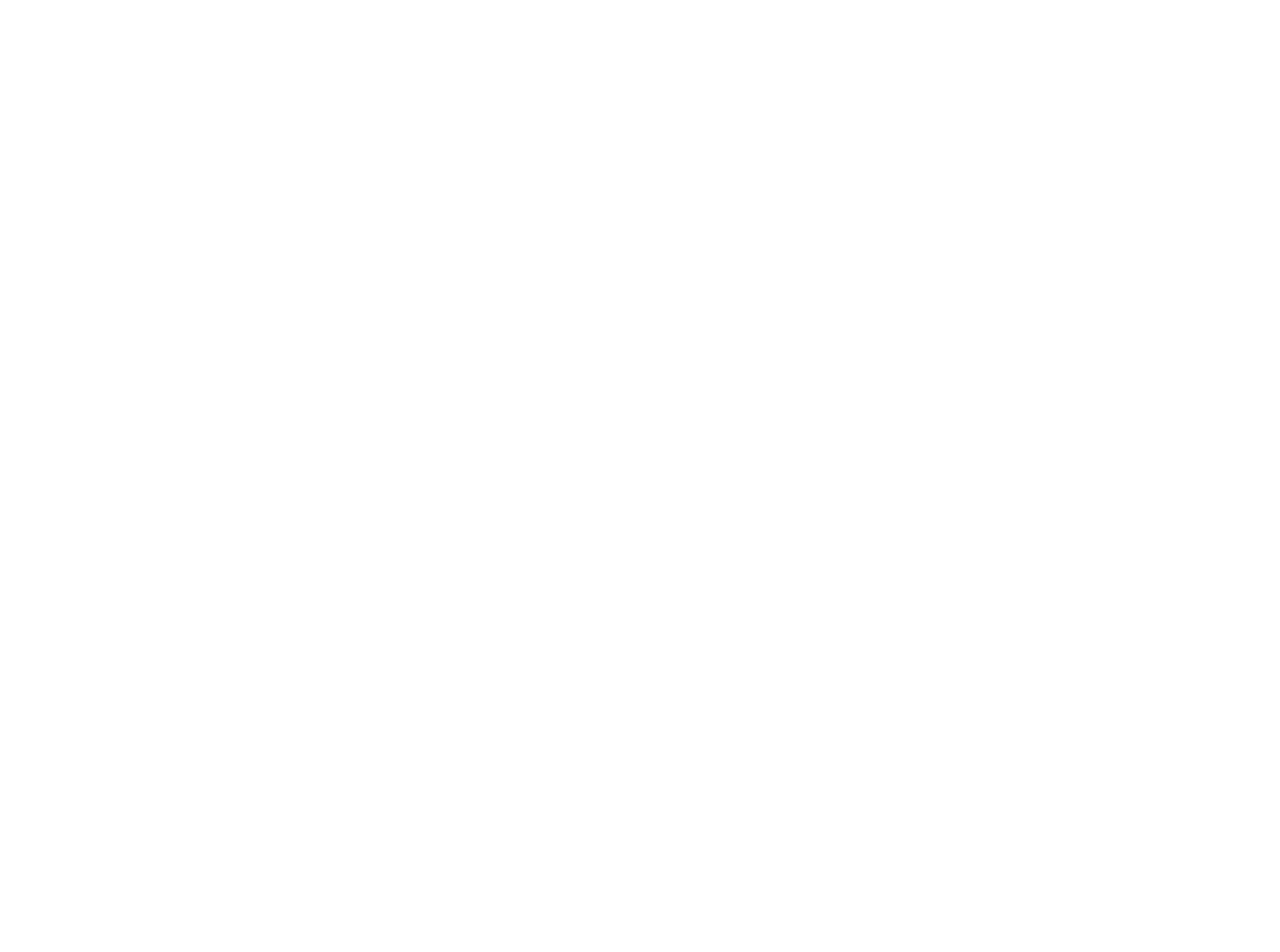
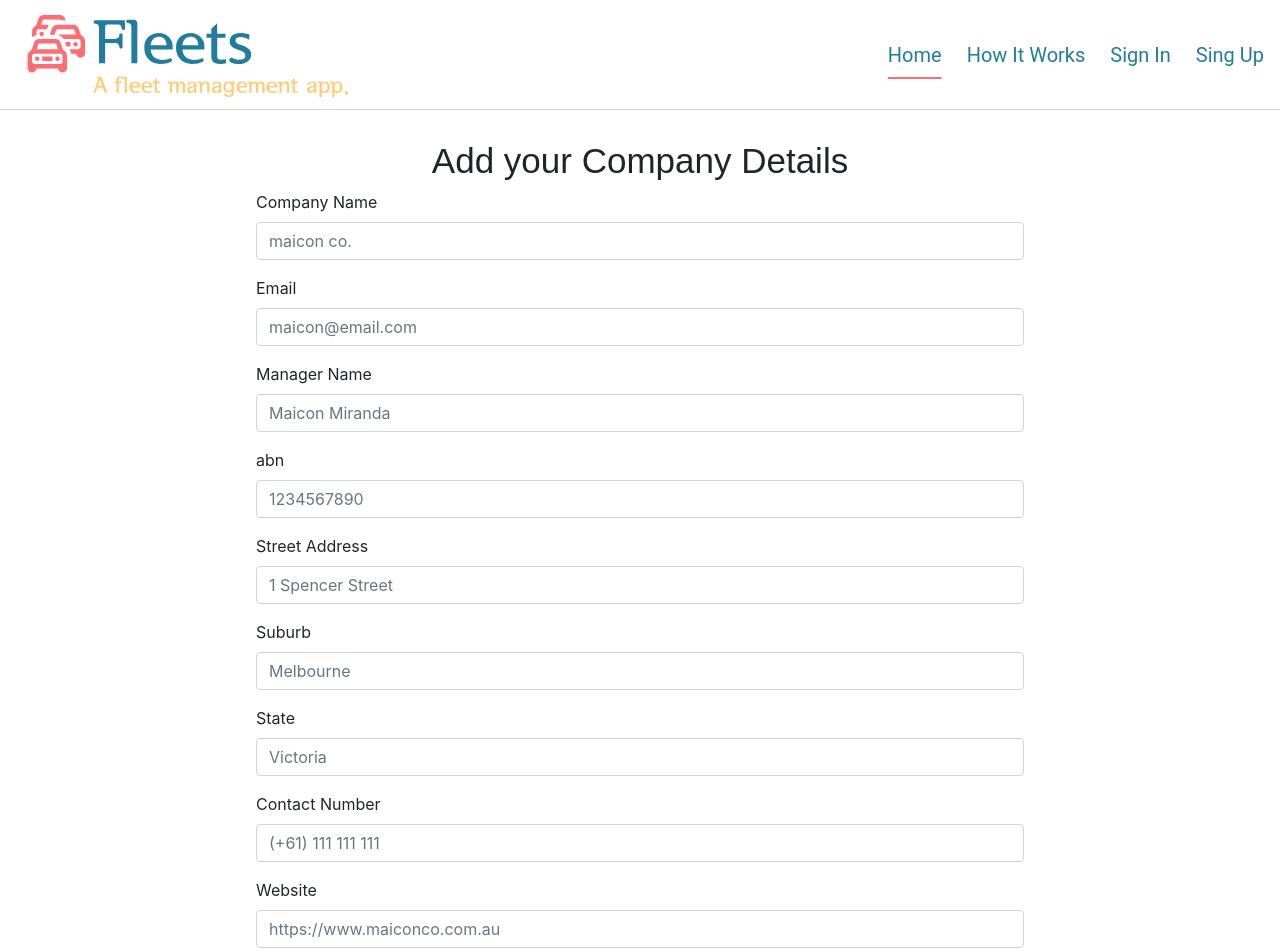
Before and after one commit to maiconmiranda/fleets-management-app-Frontend, a React (Create React App) app: page /create-company in a window 1280 px wide. Shown: the top 952 px of the page. Before the commit the page ends 800 px from the top, so only its background shows below. Built offline with nearby package versions, Linux system fonts and the light colour scheme.

Commit message:
Create Company form

```diff
--- a/src/App.jsx
+++ b/src/App.jsx
@@ -7,6 +7,7 @@
 import { LogIn } from "./components/logIn/LogIn";
 import { CreateAccount } from "./components/signUp/CreateAccount";
 import { SignUp } from "./components/signUp/SignUp";
+import { CreateCompany } from "./components/createCompany/CreateCompany";
 
 const App = () => {
   return (
@@ -17,6 +18,7 @@
       <Route path="/login" component={LogIn} />
       <Route path="/create-account" component={CreateAccount} />
       <Route path="/sign-up" component={SignUp} />
+      <Route path="/create-company" component={CreateCompany} />
     </Switch>
   );
 };
--- /dev/null
+++ b/src/components/createCompany/CreateCompany.jsx
@@ -0,0 +1,177 @@
+import React from "react";
+import { FormWrap, ButtonWrap } from "../logIn/LogInStyle";
+import { Wrap } from "../signUp/SignUpStyle";
+import { HomeNavBar } from "../homeNavBar/HomeNavBar";
+import { Form, Button } from "react-bootstrap";
+import { Footer } from "../footer/Footer";
+
+export function CreateCompany() {
+  // const [email, setEmail] = useState("");
+  // const [password, setPassword] = useState("");
+  // const [errMessage, setErrMessage] = useState("");
+
+  // async function onFormSubmit(event) {
+  //   event.preventDefault();
+  //   const body = {
+  //     auth: { email, password },
+  //   };
+  //   try {
+  //     const response = await fetch(`${process.env.REACT_APP_BACKEND_URL}/login`, {
+  //       method: "POST",
+  //       headers: {
+  //         "Content-Type": "application/json",
+  //       },
+  //       body: JSON.stringify(body),
+  //     });
+  //     if (response.status >= 400) {
+  //       throw new Error("incorrect credentials");
+  //     } else {
+  //       const { jwt } = await response.json();
+  //       localStorage.setItem("token", jwt);
+  //       history.push("/subscriptions");
+  //     }
+  //   } catch (err) {
+  //     setErrMessage(err.message);
+  //   }
+  // }
+  return (
+    <>
+      <Wrap style={{ height: "100%" }}>
+        <HomeNavBar />
+        <h1
+          style={{
+            textAlign: "center",
+            marginTop: "30px",
+            fontFamily: "sans-serif",
+            fontSize: "35px",
+          }}
+        >
+          Add your Company Details
+        </h1>
+        <FormWrap>
+          <Form>
+            <Form.Group controlId="formBasicEmail">
+              <Form.Label htmlFor="CompanyName">Company Name</Form.Label>
+              <Form.Control
+                type="text"
+                name="CompanyName"
+                id="CompanyName"
+                placeholder="maicon co."
+                // value={email}
+                // onChange={(e) => setEmail(e.target.value)}
+              />
+            </Form.Group>
+
+            <Form.Group controlId="formBasicEmail">
+              <Form.Label htmlFor="Email">Email</Form.Label>
+              <Form.Control
+                type="Email"
+                name="Email"
+                id="Email"
+                placeholder="maicon@email.com"
+                // value={password}
+                // onChange={(e) => setPassword(e.target.value)}
+              />
+            </Form.Group>
+
+            <Form.Group controlId="formBasicManagerName">
+              <Form.Label htmlFor="ManagerName">Manager Name</Form.Label>
+              <Form.Control
+                type="text"
+                name="ManagerName"
+                id="ManagerName"
+                placeholder="Maicon Miranda"
+                // value={password}
+                // onChange={(e) => setPassword(e.target.value)}
+              />
+            </Form.Group>
+
+            <Form.Group controlId="formBasicAbn">
+              <Form.Label htmlFor="abn">abn</Form.Label>
+              <Form.Control
+                type="text"
+                name="abn"
+                id="abn"
+                placeholder="1234567890"
+                // value={password}
+                // onChange={(e) => setPassword(e.target.value)}
+              />
+            </Form.Group>
+
+            <Form.Group controlId="formBasicStreetAddress">
+              <Form.Label htmlFor="StreetAddress">Street Address</Form.Label>
+              <Form.Control
+                type="text"
+                name="StreetAddress"
+                id="StreetAddress"
+                placeholder="1 Spencer Street"
+                // value={password}
+                // onChange={(e) => setPassword(e.target.value)}
+              />
+            </Form.Group>
+
+            <Form.Group controlId="formBasicSuburb">
+              <Form.Label htmlFor="Suburb">Suburb</Form.Label>
+              <Form.Control
+                type="text"
+                name="Suburb"
+                id="Suburb"
+                placeholder="Melbourne"
+                // value={password}
+                // onChange={(e) => setPassword(e.target.value)}
+              />
+            </Form.Group>
+
+            <Form.Group controlId="formBasicSuburb">
+              <Form.Label htmlFor="State">State</Form.Label>
+              <Form.Control
+                type="text"
+                name="State"
+                id="State"
+                placeholder="Victoria"
+                // value={password}
+                // onChange={(e) => setPassword(e.target.value)}
+              />
+            </Form.Group>
+
+            <Form.Group controlId="formBasicSuburb">
+              <Form.Label htmlFor="ContactNumber">Contact Number</Form.Label>
+              <Form.Control
+                type="text"
+                name="ContactNumber"
+                id="ContactNumber"
+                placeholder="(+61) 111 111 111"
+                // value={password}
+                // onChange={(e) => setPassword(e.target.value)}
+              />
+            </Form.Group>
+
+            <Form.Group controlId="formBasicSuburb">
+              <Form.Label htmlFor="Website">Website</Form.Label>
+              <Form.Control
+                type="text"
+                name="CWebsite"
+                id="CWebsite"
+                placeholder="https://www.maiconco.com.au"
+                // value={password}
+                // onChange={(e) => setPassword(e.target.value)}
+              />
+            </Form.Group>
+            <ButtonWrap>
+              <Button
+                variant="primary"
+                size="lg"
+                id="submit"
+                type="submit"
+                value="Submit"
+              >
+                Submit
+              </Button>
+            </ButtonWrap>
+          </Form>
+        </FormWrap>
+      </Wrap>
+      <Footer />
+    </>
+  );
+}
--- a/src/components/dashboardLink/Dashboard.jsx
+++ b/src/components/dashboardLink/Dashboard.jsx
@@ -12,7 +12,7 @@
     setsidebarOpen(false);
   };
   return (
-    <div className="container">
+    <div className="dashcontainer">
       <Navbar sidebarOpen={sidebarOpen} openSidebar={openSidebar} />
       <Main />
       <Sidebar sidebarOpen={sidebarOpen} closeSidebar={closeSidebar} />
--- a/src/components/footer/Footer.jsx
+++ b/src/components/footer/Footer.jsx
@@ -5,7 +5,7 @@
   backgroundColor: "#F8F8F8",
   borderTop: "1px solid #E7E7E7",
   textAlign: "center",
-  position: "absolute",
+  position: "relative",
   bottom: "0",
   display: "block",
   width: "100%",
--- a/src/components/login/LogInStyle.js
+++ b/src/components/login/LogInStyle.js
@@ -10,3 +10,8 @@
 position: relative;
 padding-bottom: 100px;
 `
+
+export const ButtonWrap = styled.div`
+display: flex;
+justify-content: center;
+`
--- a/src/components/main/Main.css
+++ b/src/components/main/Main.css
@@ -1,4 +1,4 @@
-main {
+dash_main {
   background: #f3f4f6;
   grid-area: main;
   overflow-y: auto;
@@ -38,7 +38,7 @@
   margin: 20px 0;
 }
 
-.card {
+.dashcard {
   display: flex;
   flex-direction: column;
   justify-content: space-around;
--- a/src/components/signup/CreateAccount.jsx
+++ b/src/components/signup/CreateAccount.jsx
@@ -24,7 +24,7 @@
                   Organization, click in the button below.
                 </Text>
               </Card.Text>
-              <Link to="/CreateCompany">
+              <Link to="/create-company">
                 <Button variant="primary">I am a Company</Button>
               </Link>
             </Card.Body>
--- a/src/index.css
+++ b/src/index.css
@@ -32,7 +32,7 @@
   font-family: "Lato", sans-serif;
 } */
 
-.text-primary-p {
+.text_primary-p {
   color: #a5aaad;
   font-size: 14px;
   font-weight: 700;
@@ -62,7 +62,7 @@
   color: #3b9668;
 }
 
-.container {
+.dashcontainer {
   display: grid;
   height: 100vh;
   grid-template-columns: 0.8fr 1fr 1fr 1fr;
@@ -73,7 +73,7 @@
 }
 
 @media only screen and (max-width: 978px) {
-  .container {
+  .dashcontainer {
     grid-template-columns: 1fr;
     grid-template-rows: 0.2fr 3fr;
     grid-template-areas:
```
Also changed, not shown: src/components/homeNavBar/HomeLoggedNav.jsx (added, +32 -0 lines), src/components/main/Main.jsx (+10 -10 lines).
